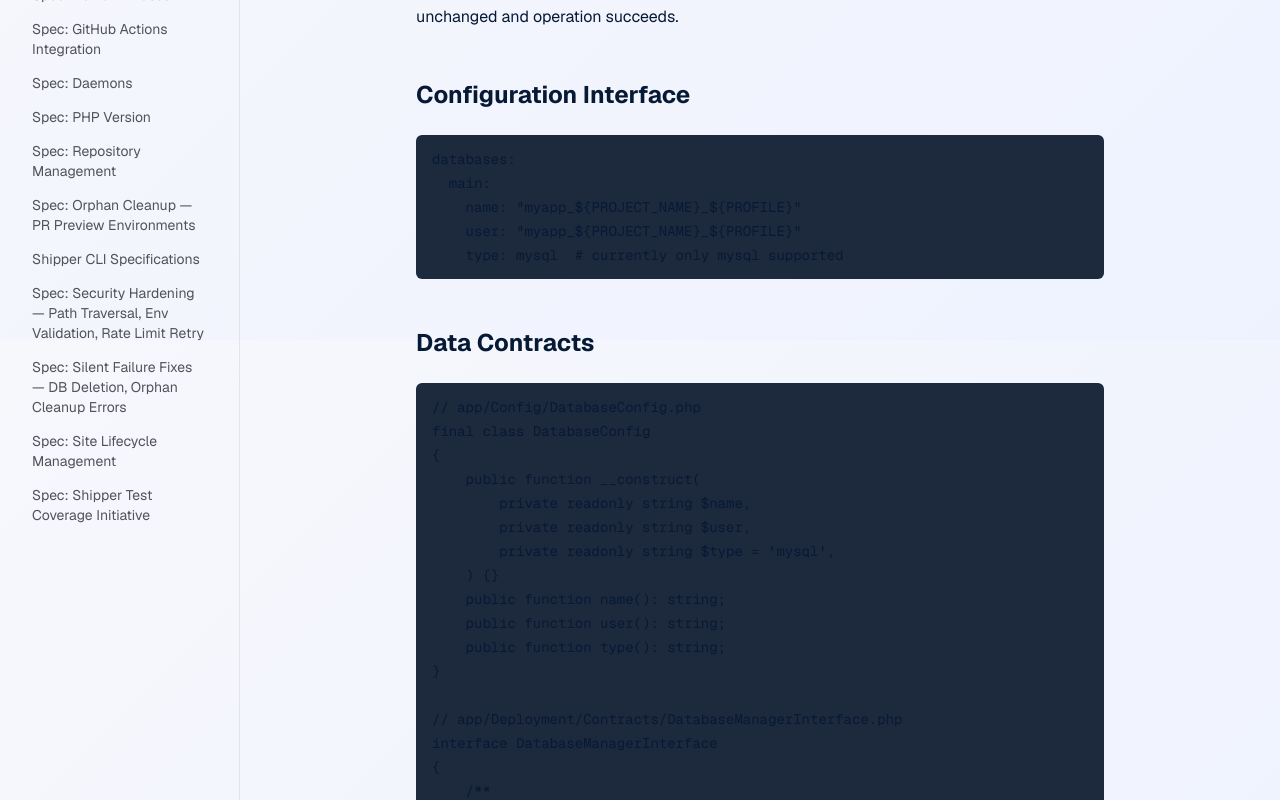
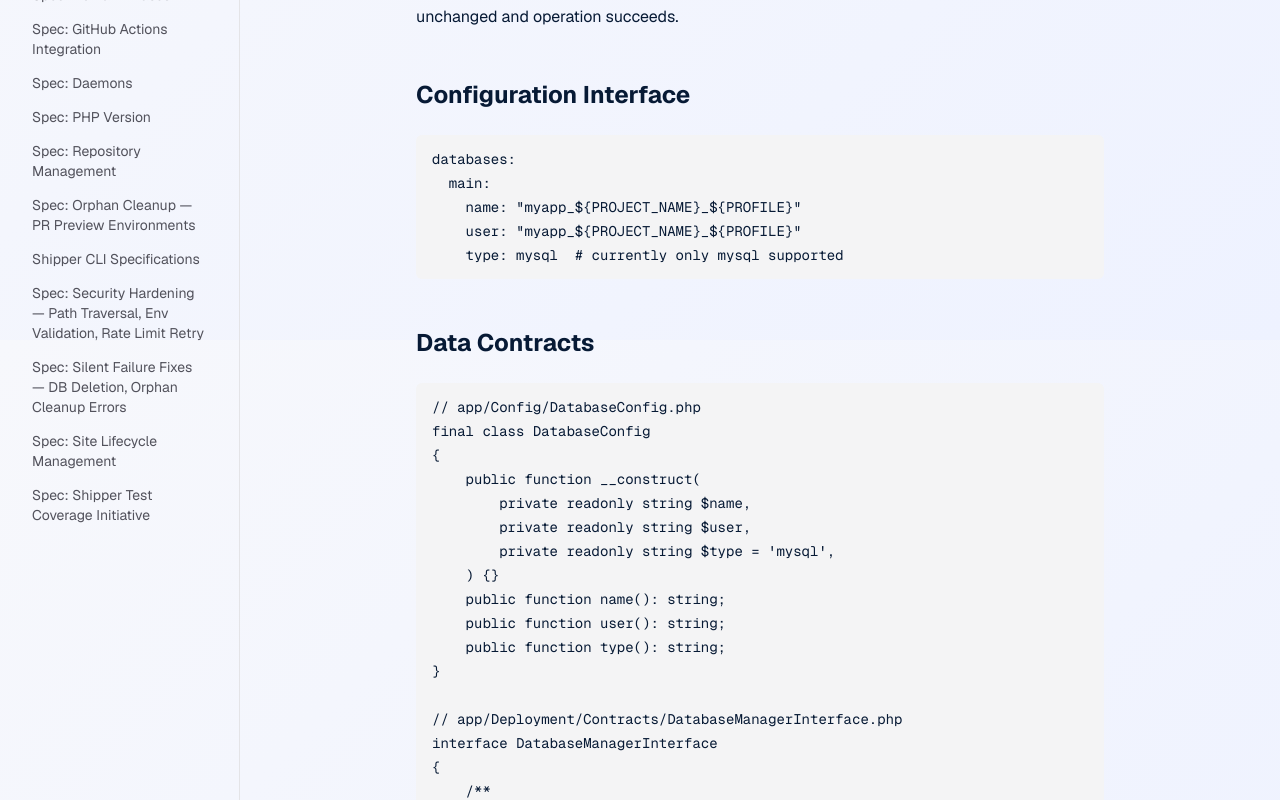
Before and after one commit to shippercli/website, a Next.js app: page /specs/MAR-22-database-management in a window 1280 px wide. Shown: the part 1260-2060 px from the top of the page. Built offline with nearby package versions, Linux system fonts and the light colour scheme.

Commit message:
Fix: Light background for code blocks

```diff
--- a/app/docs/[slug]/page.tsx
+++ b/app/docs/[slug]/page.tsx
@@ -64,7 +64,7 @@ export default async function DocPage({ params }: { params: Promise<{ slug: stri
             <span className="text-foreground">{doc.title}</span>
           </div>
 
-          <div className="prose prose-slate max-w-none text-foreground [&_p]:text-foreground [&_h1]:text-foreground [&_h2]:text-foreground [&_h3]:text-foreground [&_code]:text-foreground" dangerouslySetInnerHTML={{ __html: doc.content.replace(/^#\s+(.+)$/m, "").trim() }} />
+          <div className="prose prose-slate max-w-none text-foreground [&_p]:text-foreground [&_h1]:text-foreground [&_h2]:text-foreground [&_h3]:text-foreground [&_code]:text-foreground [&_pre]:bg-zinc-100 [&_pre]:text-foreground" dangerouslySetInnerHTML={{ __html: doc.content.replace(/^#\s+(.+)$/m, "").trim() }} />
 
           <div className="flex items-center justify-between mt-12 pt-6 border-t border-zinc-200 dark:border-zinc-800">
             <div>
--- a/app/specs/[slug]/page.tsx
+++ b/app/specs/[slug]/page.tsx
@@ -64,7 +64,7 @@ export default async function SpecPage({ params }: { params: Promise<{ slug: str
             <span className="text-foreground">{spec.title}</span>
           </div>
 
-          <div className="prose prose-slate max-w-none text-foreground [&_p]:text-foreground [&_h1]:text-foreground [&_h2]:text-foreground [&_h3]:text-foreground [&_code]:text-foreground" dangerouslySetInnerHTML={{ __html: spec.content.replace(/^#\s+(.+)$/m, "").trim() }} />
+          <div className="prose prose-slate max-w-none text-foreground [&_p]:text-foreground [&_h1]:text-foreground [&_h2]:text-foreground [&_h3]:text-foreground [&_code]:text-foreground [&_pre]:bg-zinc-100 [&_pre]:text-foreground" dangerouslySetInnerHTML={{ __html: spec.content.replace(/^#\s+(.+)$/m, "").trim() }} />
 
           <div className="flex items-center justify-between mt-12 pt-6 border-t border-zinc-200 dark:border-zinc-800">
             <div>
```
